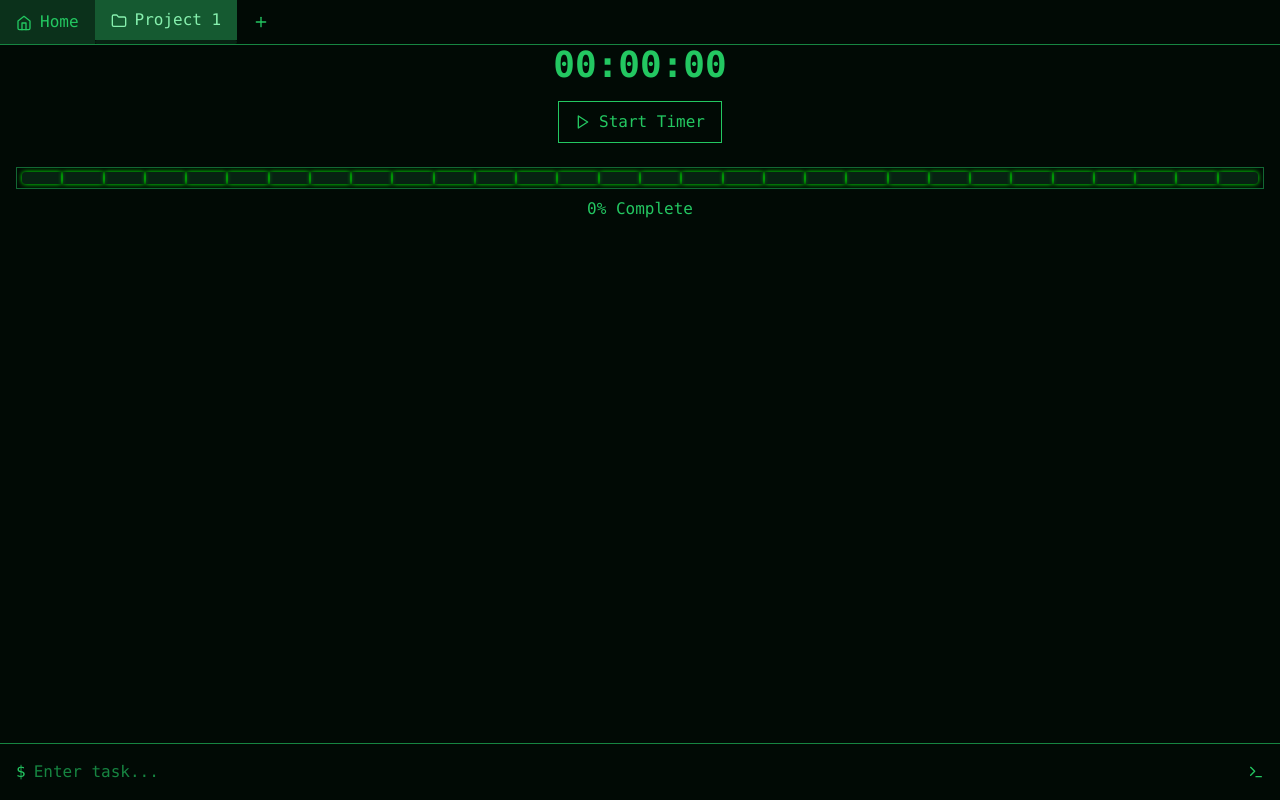
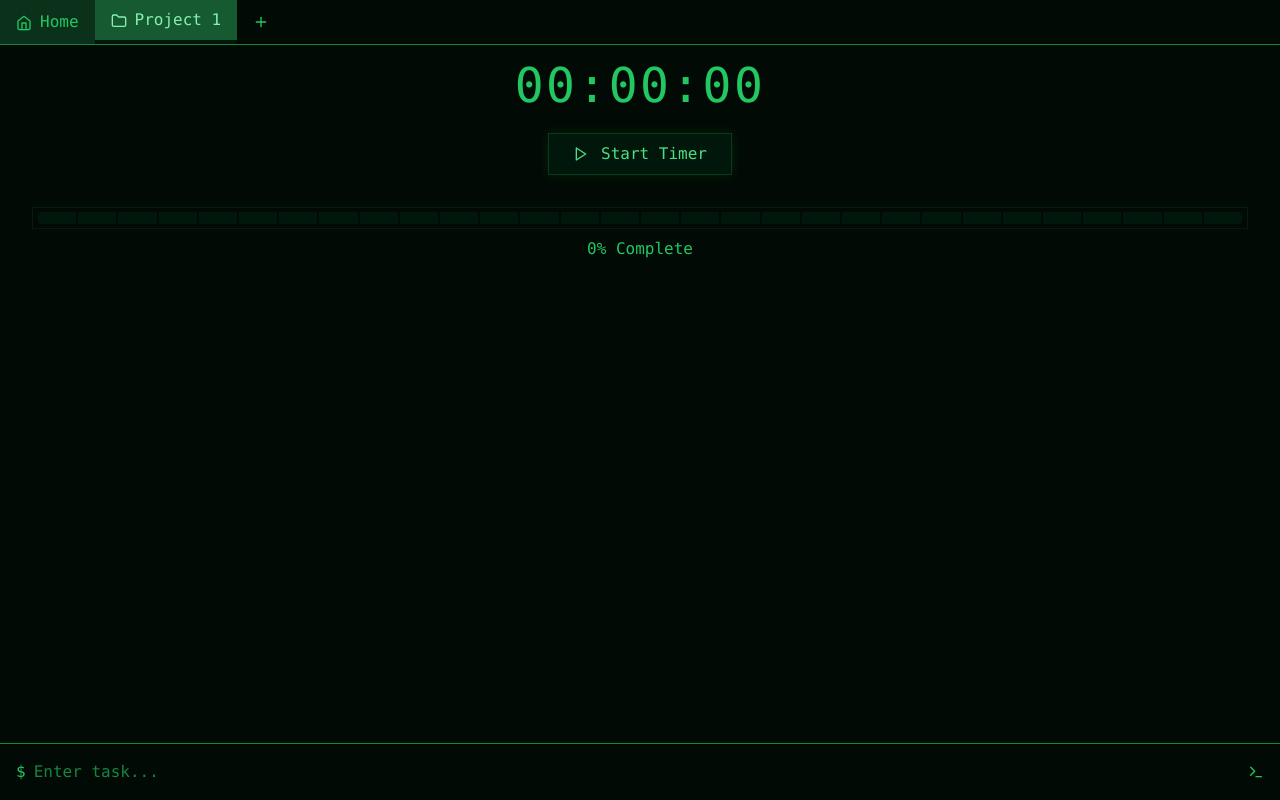
Before and after one commit to nicoschuldt/todoterm, a Next.js app: page / in a window 1280 px wide. Built offline with nearby package versions, Linux system fonts and the light colour scheme.

Commit message:
style: improve Timer, ProgressBar, and ASCII header styles

```diff
--- a/src/app/_components/ProgressBar.tsx
+++ b/src/app/_components/ProgressBar.tsx
@@ -17,7 +17,7 @@ export function ProgressBar({ progress, size = "large" }: ProgressBarProps) {
       <div
         className={`
             w-full
-            ${size === "large" ? "border border-green-500/50 p-1" : ""}
+            ${size === "large" ? "border border-green-500/10 p-1" : ""}
             relative overflow-hidden
           `}
       >
@@ -28,8 +28,11 @@ export function ProgressBar({ progress, size = "large" }: ProgressBarProps) {
               className={`
                   flex-1
                   ${size === "large" ? "h-3" : "h-1"}
-                  ${i < filledBlocks ? "bg-green-500" : "bg-green-900/30"}
-                  ${size === "large" ? "shadow-[0_0_5px_#00FF00]" : ""}
+                  ${
+                    i < filledBlocks
+                      ? "bg-green-500 shadow-[0_0_5px_#00FF00]"
+                      : "bg-green-950/30"
+                  }
                   ${i === 0 ? "rounded-l" : ""}
                   ${i === blocks - 1 ? "rounded-r" : ""}
                   ${size === "large" ? "mx-px" : ""}
--- a/src/app/_components/Timer.tsx
+++ b/src/app/_components/Timer.tsx
@@ -24,13 +24,35 @@ export function Timer({ project, onTimerToggle }: TimerProps) {
   };
 
   return (
-    <div className="mb-8 flex flex-col items-center">
-      <div className="text-4xl font-bold mb-4 font-mono tabular-nums">
+    <div className="m-4 flex flex-col items-center">
+      {/* Press Start 2P from google fonts
+
+      <link rel="preconnect" href="https://fonts.googleapis.com">
+      <link rel="preconnect" href="https://fonts.gstatic.com" crossorigin>
+      <link href="https://fonts.googleapis.com/css2?family=Press+Start+2P&display=swap" rel="stylesheet">
+      */}
+      <style jsx global>{`
+        @font-face {
+          font-family: "Press Start 2P";
+          src: url("https://fonts.googleapis.com/css2?family=Press+Start+2P&display=swap");
+        }
+      `}</style>
+      <div className="text-5xl mb-6 font-['Press Start 2P'] tracking-wider text-green-500">
         {formatTime(project?.timeSpent || 0)}
       </div>
       <button
         onClick={() => onTimerToggle(project.name)}
-        className="mb-6 px-4 py-2 border border-green-500 hover:bg-green-900/50 flex items-center gap-2"
+        className={`
+          mb-8 px-6 py-2
+          border border-green-500/20
+          bg-green-950/30
+          hover:bg-green-900/30
+          hover:border-green-500/40
+          transition-colors
+          flex items-center gap-3
+          text-green-400
+          shadow-[0_0_10px_rgba(0,255,0,0.1)]
+        `}
       >
         {project?.isTracking ? (
           <>
```
Also changed, not shown: src/app/_components/HomePage.tsx (+6 -12 lines).
